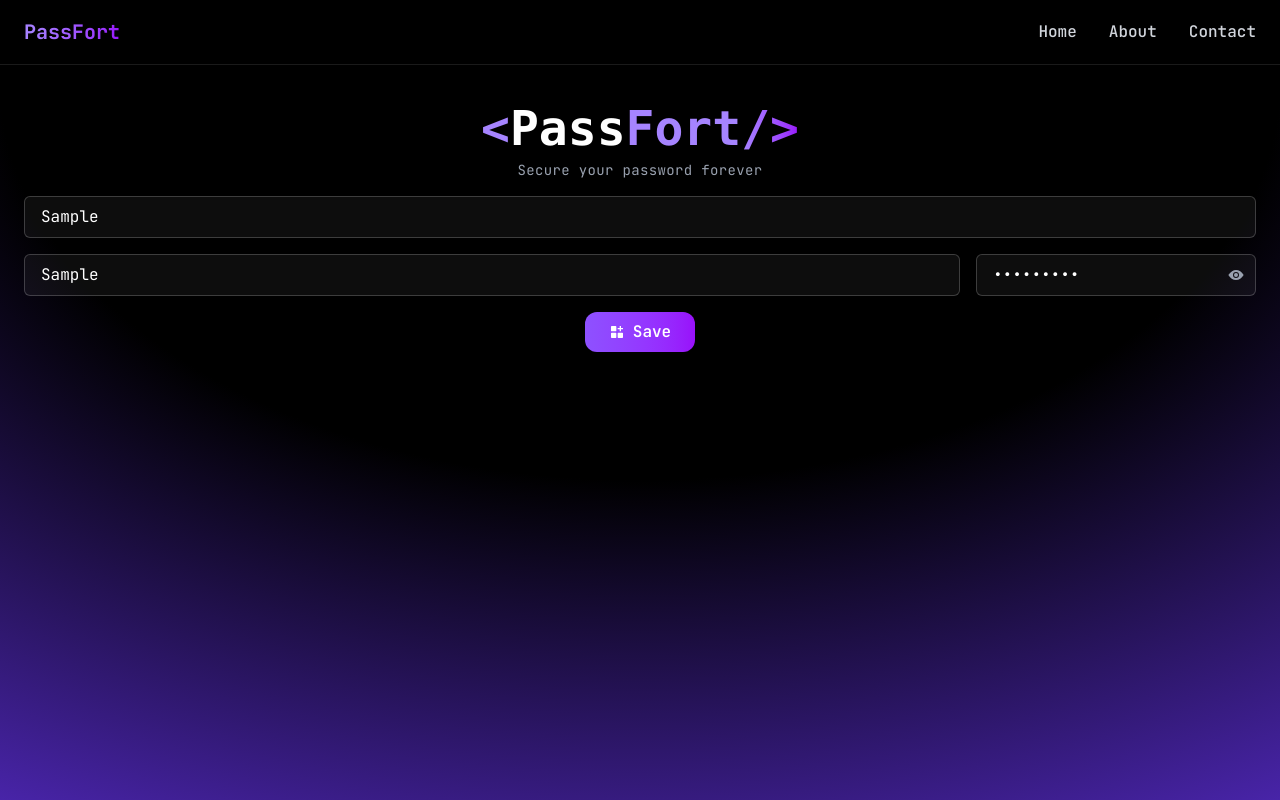
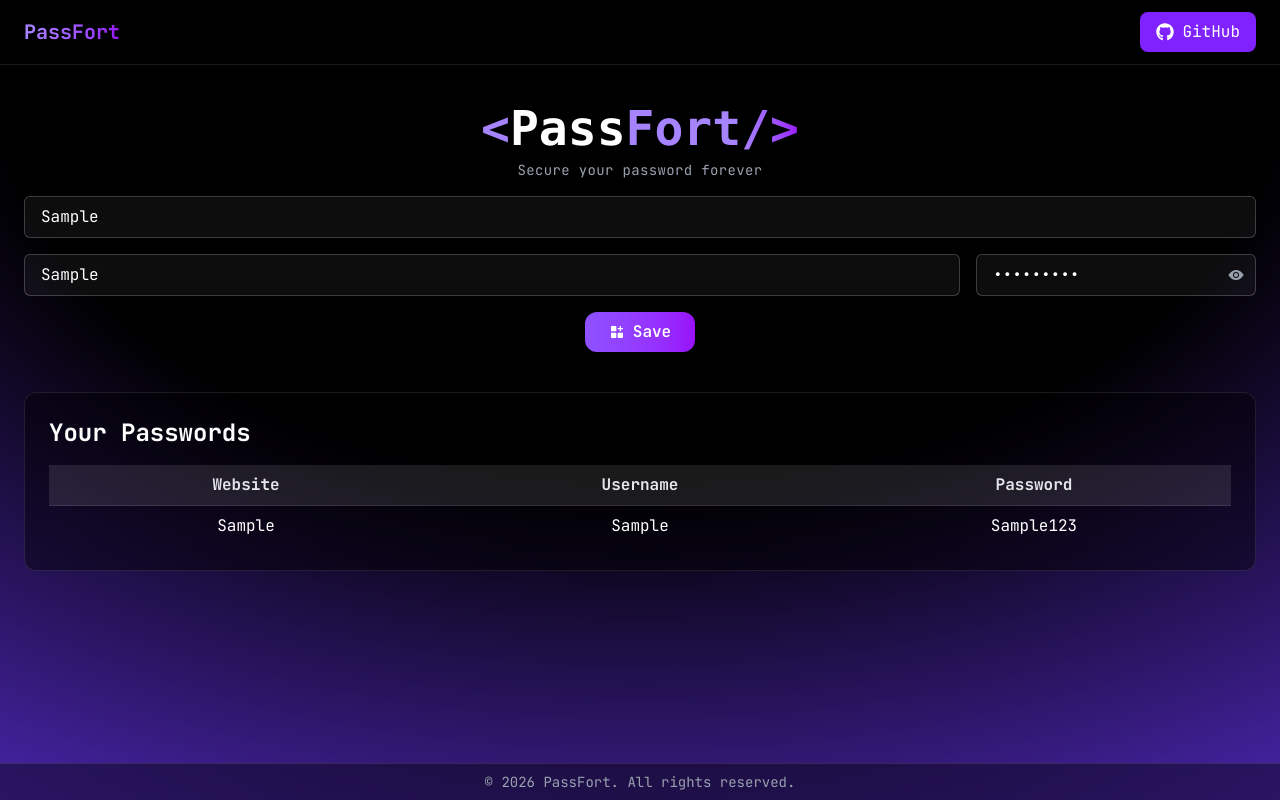
Before and after one commit to gauravsingh1907/PassFort, a React (Vite) app: page / in a window 1280 px wide. Both pictures are taken after typing "Sample", "Sample", "Sample123" into the empty fields and a click on the button "Save". Built offline with nearby package versions, Linux system fonts and the light colour scheme.

Commit message:
Add Footer component, enhance Navbar with GitHub button, and improve Manager layout with password display

```diff
--- a/src/App.jsx
+++ b/src/App.jsx
@@ -1,16 +1,20 @@
-import { useState } from 'react'
 import Navbar from './components/Navbar'
 import Manager from './components/Manager'
+import Footer from './components/Footer'
 
 function App() {
+  return (
+    <div className="min-h-screen bg-[radial-gradient(125%_125%_at_50%_10%,#000_40%,#63e_100%)] flex flex-col">
+      <Navbar />
 
-  return (
-    <>
-    <Navbar/>
-    <Manager/>
+      <div className="flex-grow">
+        <Manager />
+      </div>
 
-    </>
+      <Footer />
+    </div>
   )
 }
 
+
 export default App
--- /dev/null
+++ b/src/components/Footer.jsx
@@ -0,0 +1,11 @@
+const Footer = () => {
+  return (
+    <footer className="w-full mt-16 backdrop-blur-lg bg-black/40 border-t border-white/10">
+      <div className="max-w-7xl mx-auto px-6 py-2 text-center text-gray-400 text-sm ">
+        © {new Date().getFullYear()} PassFort. All rights reserved.
+      </div>
+    </footer>
+  );
+};
+
+export default Footer;
--- a/src/components/Manager.jsx
+++ b/src/components/Manager.jsx
@@ -9,7 +9,7 @@ const Manager = () => {
 
   useEffect(() => {
     let passwords = localStorage.getItem("passwords");
-if(passwords){
+    if (passwords) {
       setPasswordArray(JSON.parse(passwords))
     }
   }, [])
@@ -32,7 +32,6 @@ if(passwords){
 
   return (
     <>
-      <div className="absolute inset-0 -z-10 h-full w-full items-center px-5 py-24 [background:radial-gradient(125%_125%_at_50%_10%,#000_40%,#63e_100%)]"></div>
 
       <div className=" max-w-7xl mx-auto mt-20 p-6 space-y-4">
         {/* title */}
@@ -95,6 +94,33 @@ if(passwords){
           <RiFunctionAddFill />
           Save
         </button>
+        <div className="passwords max-w-7xl mx-auto mt-10 p-6 bg-black/40 backdrop-blur-lg rounded-xl border border-white/10">
+  <h2 className="text-2xl font-bold text-white mb-4">Your Passwords</h2>
+      {passwordArray.length===0 && <div className="text-white text-lg text-center p-4"> No Passwords Saved </div>}
+      {passwordArray.length != 0 &&
+  <div className="overflow-x-auto">
+    <table className="table-auto w-full text-left border-collapse">
+      <thead>
+        <tr className="bg-white/10">
+          <th className="px-4 py-2 text-gray-200 text-center min-w-32">Website</th>
+          <th className="px-4 py-2 text-gray-200 text-center min-w-32">Username</th>
+          <th className="px-4 py-2 text-gray-200 text-center min-w-32">Password</th>
+        </tr>
+      </thead>
+      <tbody>
+       {passwordArray.map((item,index) => {
+        return  <tr key={index} className="border-t border-white/10 hover:bg-white/5 transition">
+          <td className="px-4 py-2 text-white text-center min-w-32"><a href={item.site} target="_blank">{item.site}</a></td>
+          <td className="px-4 py-2 text-white text-center min-w-32">{item.username}</td>
+          <td className="px-4 py-2 text-white text-center min-w-32">{item.password}</td>
+        </tr>
+       })}
+
+      </tbody>
+    </table>
+  </div>}
+</div>
+
       </div>
     </>
   );
--- a/src/components/Navbar.jsx
+++ b/src/components/Navbar.jsx
@@ -1,4 +1,4 @@
-import React from 'react'
+import { FaGithub } from "react-icons/fa";
 
 const Navbar = () => {
   return (
@@ -12,17 +12,10 @@ const Navbar = () => {
         </div>
 
 
-        <ul className="flex gap-8 text-gray-300 font-medium">
-          <li>
-            <a className="hover:text-violet-400 transition duration-300" href="/">Home</a>
-          </li>
-          <li>
-            <a className="hover:text-violet-400 transition duration-300" href="#">About</a>
-          </li>
-          <li>
-            <a className="hover:text-violet-400 transition duration-300" href="#">Contact</a>
-          </li>
-        </ul>
+        <button className="relative flex items-center gap-2 px-4 py-2 bg-violet-600 hover:bg-violet-700 text-white rounded-lg transition duration-300 shadow-lg hover:shadow-[0_0_20px_rgba(139,92,246,0.8)] hover:scale-105 active:scale-95">
+          <FaGithub size={18} />
+          GitHub
+        </button>
 
       </div>
     </nav>
--- a/src/index.css
+++ b/src/index.css
@@ -9,3 +9,22 @@ body {
     -webkit-text-fill-color: white !important;
   }
 }
+
+
+::-webkit-scrollbar {
+  width: 12px;
+}
+
+::-webkit-scrollbar-track {
+  background: #0a0a0a;
+}
+
+::-webkit-scrollbar-thumb {
+  background: #1f1f1f;
+  border-radius: 10px;
+  border: 2px solid #0a0a0a;
+}
+
+::-webkit-scrollbar-thumb:hover {
+  background: #2a2a2a;
+}
```
Lines whose indentation alone changed are shown as unchanged.
